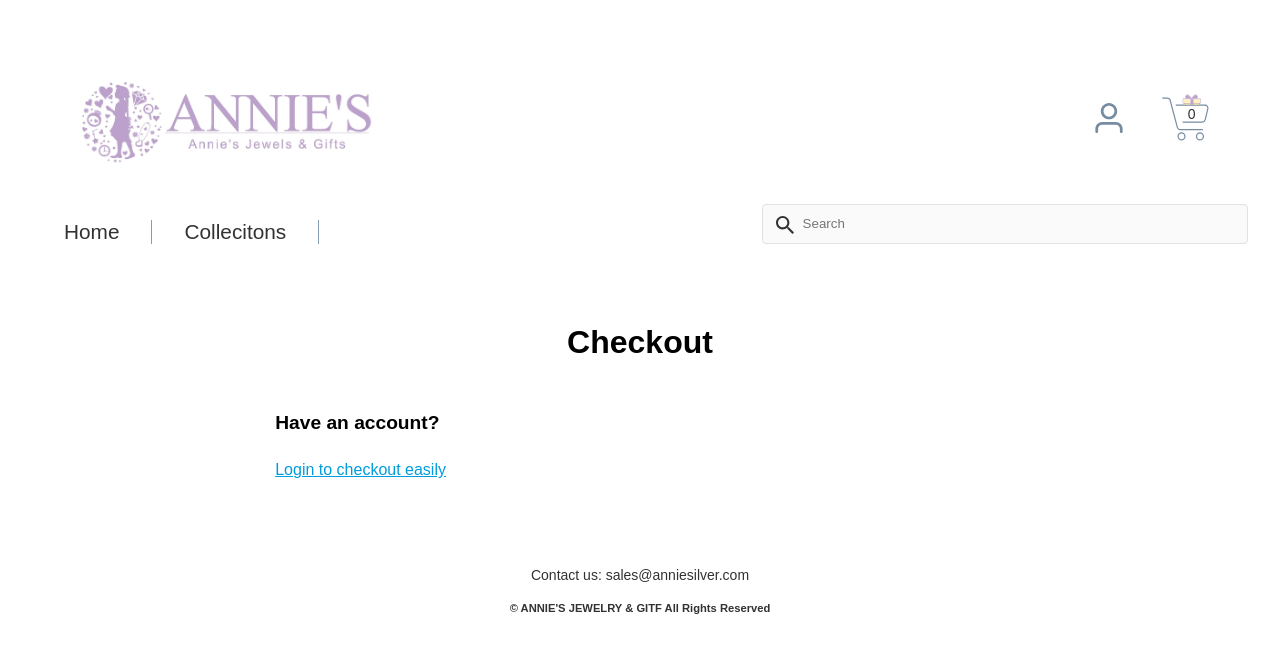
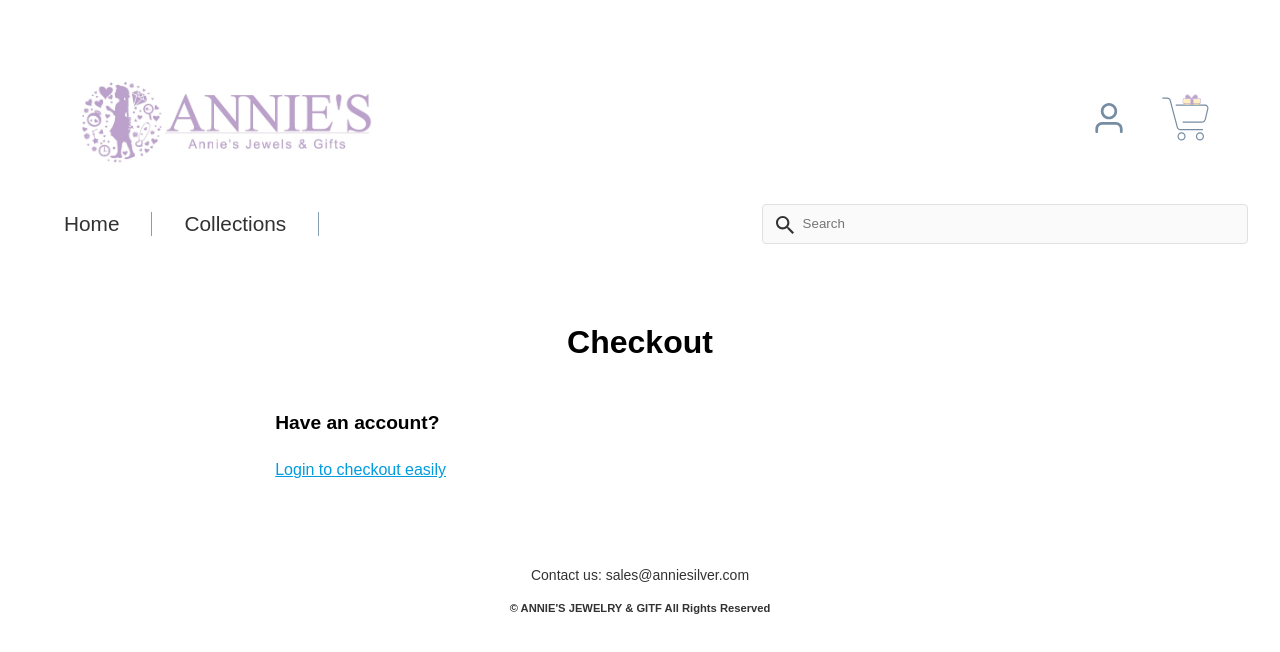
Before and after one commit to anniesilver/Annie-Jewelry-Store, a React (Create React App) app: page /checkout in a window 1280 px wide. Shown: the top 652 px of the page. Built offline with nearby package versions, Linux system fonts and the light colour scheme.

Commit message:
fix small bug of styling or spelling

```diff
--- a/src/components/Cart/Cart.js
+++ b/src/components/Cart/Cart.js
@@ -1,5 +1,5 @@
 import './Cart.scss';
-import {Link,useNavigate} from "react-router-dom";
+import {useNavigate} from "react-router-dom";
 import ProductCard from '../ProductCard/ProductCard';
 import closeIcon from "../../assets/icon/close-24px.svg";
 import rightIcon from "../../assets/icon/right-24px.svg";
--- a/src/components/Header/Header.js
+++ b/src/components/Header/Header.js
@@ -71,7 +71,12 @@ export default function Header(){
             const keywrods= e.target.value.split(" ").filter(word => word !== "");
             setSearchKeywords(keywrods);
             navigate('/search');
-            e.target.value="";
+            if(document.getElementById("menu_home").classList.contains("header__menu--highlight")){
+                document.getElementById("menu_home").classList.remove("header__menu--highlight");
+            }
+            if(document.getElementById("menu_collection").classList.contains("header__menu--highlight")){
+                document.getElementById("menu_collection").classList.remove("header__menu--highlight");
+            }
         }
     }
     function handleMenuClick(e){
@@ -113,7 +118,8 @@ export default function Header(){
     }
 
     const totalQty = cartList.reduce((total, currentItem) => total + currentItem.qty, 0);
-
+    const showQty = Boolean(totalQty>0);
+    console.log("show number",showQty);
     return(
     <header className="header">
         <div className="header__container">
@@ -139,19 +145,23 @@ export default function Header(){
                     )
                 }
                 <div className="header__cart" onClick={handleCartClick}>
-                    <p>{totalQty}</p>
+                {
+                    showQty && (
+                    <p> {totalQty}</p>
+                    )
+                }
                     <img src={cart} alt="Annie Jewelry Store"></img>
                 </div>
             </div>
         </div>
         <nav className="header__navbar">
             <div className="header__nav">
-            <div className="header__menu">
+                <div className="header__menu">
                     <li id="menu_home" onClick={handleMenuClick}>Home</li>
                 </div>
                 <div className="header__menu" onMouseOver={()=> {setisFloatingMenuOn(true)}} onMouseLeave={()=> {setisFloatingMenuOn(false)}}>
 
-                    <li id="menu_collection" onClick={handleMenuClick} >Collecitons</li>
+                    <li id="menu_collection" onClick={handleMenuClick} >Collections</li>
                     {isFloatingMenuOn && (
                         <div className="header__floating" onMouseOver={()=> {setisFloatingMenuOn(true)}} onMouseLeave={()=> {setisFloatingMenuOn(false)}} onClick={()=> {setisFloatingMenuOn(false)}} >
                             <ul>
@@ -161,8 +171,8 @@ export default function Header(){
                             </ul>
                         </div>
                     )}
+                </div>
 
-                </div>
             </div>
             <div className="header__search">
                 <input type="search" placeholder="Search" onKeyDown={handleSearchKeyDown}/>
--- a/src/components/Header/Header.scss
+++ b/src/components/Header/Header.scss
@@ -41,7 +41,7 @@
     &__navbar{
         display: flex;
         justify-content: center;
-        align-items: flex-end;
+        align-items: center;
         @include tablet{
             justify-content: space-between;
         }
--- a/src/components/LoginModal/LoginModal.js
+++ b/src/components/LoginModal/LoginModal.js
@@ -82,7 +82,7 @@ export default function LoginModal({closeLoginModal,mode}){
     }
     const handleSignUpCancel = (e) => {
         setShowSignup(false);
-        closeLoginModal();
+        //closeLoginModal();
     }
 
     const handleSignupClick = (e) => {
--- a/src/components/Util/api.js
+++ b/src/components/Util/api.js
@@ -1,6 +1,6 @@
 import axios from "axios";
-export const baseUrl = "http://localhost:8080";
-export const productImageBaseUrl="http://localhost:8080/images/products/";
+export const baseUrl = "http://192.168.0.155:8080";
+export const productImageBaseUrl="http://192.168.0.155:8080/images/products/";
 export const PAYPAL_CLIENT_ID = 'ASrSf2BqxbJrKbOSEgVCGLqv_EBsnn_r2tRhW7okcHFAhvB4zz_VgqGrFmIQX5bf0VN0fxpLYxNOo9iV';
 
 
--- a/src/pages/Collection/Collection.scss
+++ b/src/pages/Collection/Collection.scss
@@ -14,7 +14,10 @@
     &__products{
         display: flex;
         flex-wrap: wrap;
-        justify-content: space-evenly;
+        justify-content: center;
+        @include tablet{
+            justify-content: space-between;
+        }
         align-self: flex-start;
         @include block_padding;
         column-gap: 2rem;
```
Also changed, not shown: 1 other file (tests, documents, lock files or other folders).
